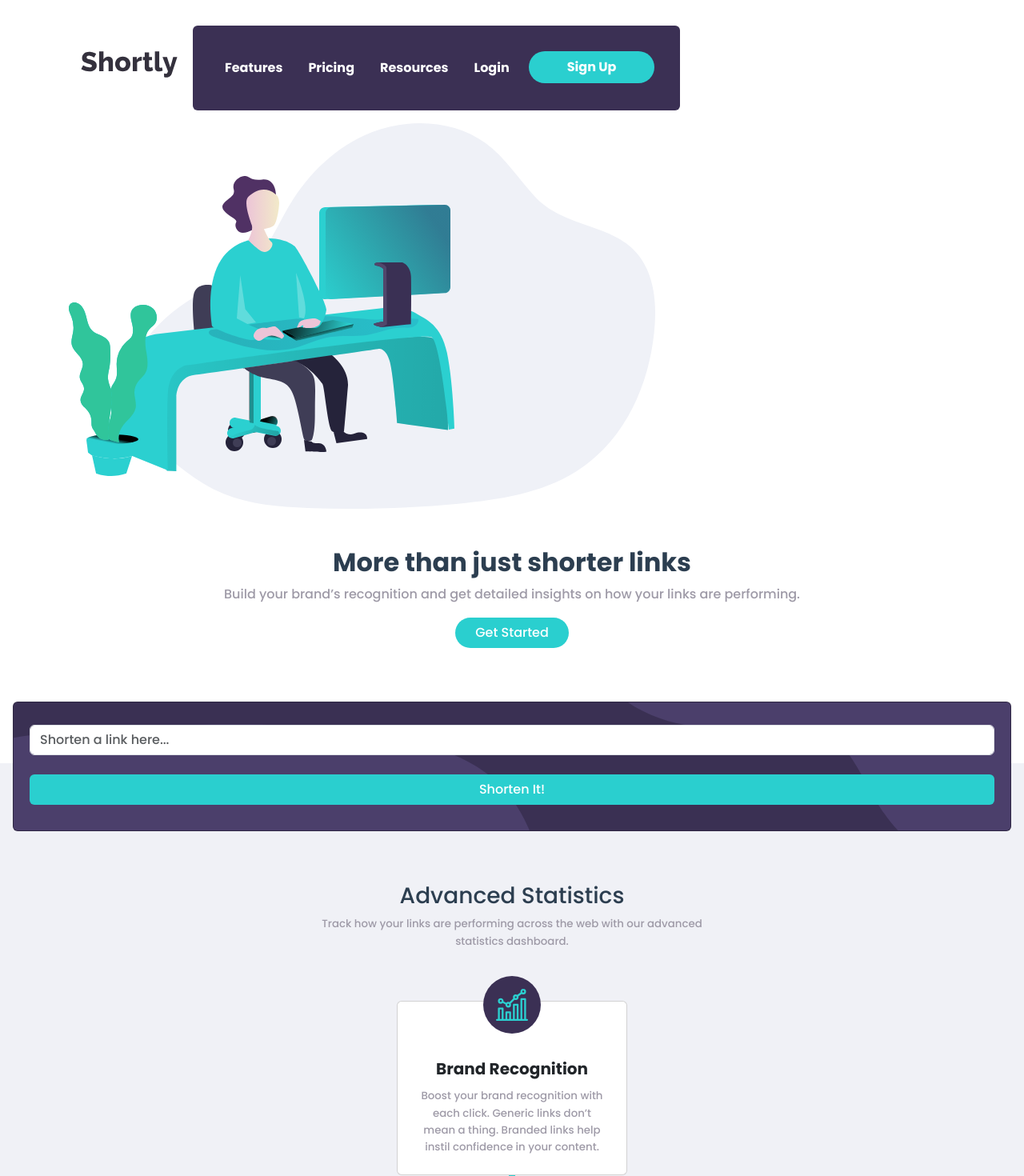
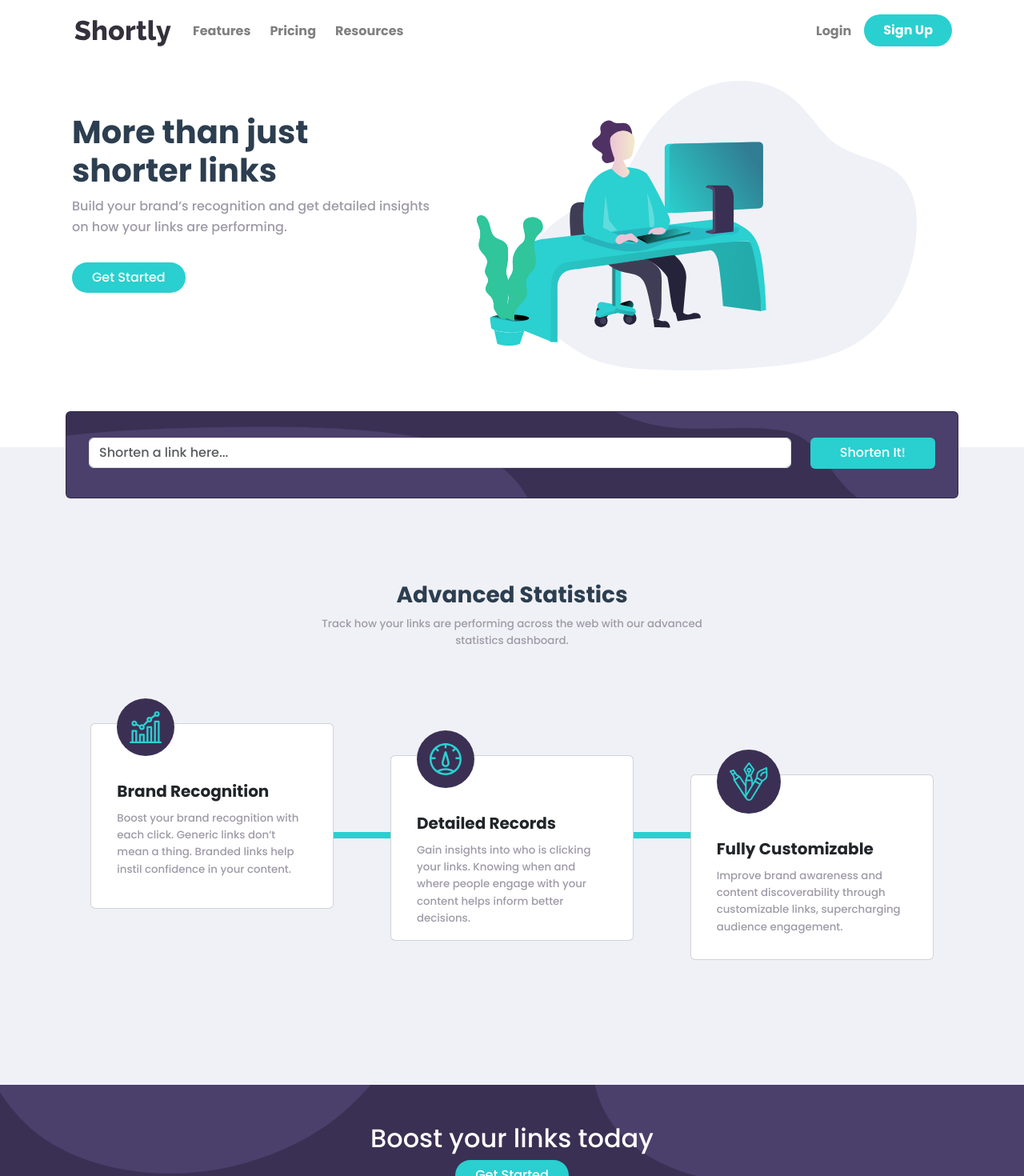
Before and after one commit to isushmoy/shortly, a Vue app: page / in a window 1280 px wide. Shown: the top 1470 px of the page at 80% size. Built offline with nearby package versions, Linux system fonts and the light colour scheme.

Commit message:
Fix the UI for desktop interface

```diff
--- a/src/App.vue
+++ b/src/App.vue
@@ -56,44 +56,62 @@ async function clearItems() {
   <header>
     <!-- <img alt="Vue logo" class="logo" src="./assets/logo.svg" width="125" height="125" /> -->
   </header>
+  <navbar />
 
   <main class="" data-bs-theme="auto">
-    <div class="top container p-3" style="margin-bottom: 5rem;">
-      <navbar />
+    <div
+      class="top container p-3 d-lg-flex flex-row-reverse"
+      style="margin-bottom: 5rem"
+    >
       <img
-        class="img-fluid mt-2"
+        class="img-fluid mt-2 px-5 col-lg-7"
         src="./assets/images/illustration-working.svg"
         alt=""
+        style="position: sticky; left: 0"
       />
-      <h1 class="fw-bolder text-center mt-5">More than just shorter links</h1>
-      <p class="text-center">
+      <div class="head-text mx-auto px-1" style="padding-right: 5rem">
+        <h1
+          class="fs-lg-1 fw-bolder text-center text-lg-start mt-5"
+          style="font-size: 2.5rem"
+        >
+          More than just shorter links
+        </h1>
+        <p class="text-center text-lg-start">
           Build your brand’s recognition and get detailed insights on how your
           links are performing.
         </p>
-      <div class="middle-button d-flex justify-content-center">
-        <button class="btn cyan-button rounded-pill px-4 mb-5">
+        <div
+          class="centered-button d-flex justify-content-center justify-content-lg-start"
+        >
+          <button class="btn cyan-button rounded-pill px-4 mb-5 mt-lg-3">
             Get Started
           </button>
         </div>
       </div>
+    </div>
     <div class="middle p-3">
-      <div class="bg-shorten card mb-3" style="background-color: #3a3053; margin-top: -5.8rem;">
+      <div class="container">
+        <div
+          class="bg-shorten card mb-3"
+          style="background-color: #3a3053; margin-top: -5.8rem"
+        >
           <img
             src="./assets/images/bg-shorten-mobile.svg"
-          class="card-img d-block d-xl-none"
+            class="card-img d-block d-lg-none"
             alt="bg-shorten-mobile"
-          style="max-height: 9.5rem"
+            style="max-height: 9.3rem"
           />
           <img
             src="./assets/images/bg-shorten-desktop.svg"
-          class="card-img d-none d-xl-block"
+            class="card-img d-none d-lg-block"
             alt="bg-shorten-desktop"
-          style="max-height: 10rem"
+            style="max-height: 6.7rem"
           />
           <div class="card-img-overlay p-4">
-          <form action="" class="row px-1 px-sm-2">
+            <form action="" class="row px-1 mt-lg-2">
+              <div class="col-lg-10">
                 <input
-              class="form-control mt-xl-1"
+                  class="form-control"
                   :class="{ 'is-invalid': isInvalid }"
                   v-model="longUrl"
                   type="text"
@@ -101,13 +119,21 @@ async function clearItems() {
                   required
                 />
                 <div class="invalid-feedback">Please add a link</div>
-            <button class="btn cyan-button mt-4" @click.prevent="shortenUrl()">
+              </div>
+              <div class="col-lg-2 row mx-auto">
+                <button
+                  class="btn cyan-button mt-3 mt-lg-0 mb-2"
+                  @click.prevent="shortenUrl()"
+                  style="height: 2.4rem;"
+                >
                   Shorten It!
                 </button>
+              </div>
             </form>
           </div>
         </div>
-      <div class="d-flex justify-content-end">
+      </div>
+      <div class="d-flex justify-content-end container">
         <button
           class="btn cyan-color mb-3"
           v-if="savedUrls.length !== 0"
@@ -121,16 +147,17 @@ async function clearItems() {
         v-for="(url, index) in savedUrls"
         :key="index"
         style="list-style-type: none"
+        class="container"
       >
         <div class="result mb-3">
           <div class="card">
             <div class="card-header">{{ url.longUrl }}</div>
-            <div class="card-body">
+            <div class="card-body d-lg-flex flex-row justify-content-between">
               <a class="card-text cyan-" :href="url.shortUrl" target="_blank">
                 {{ url.shortUrl }}
               </a>
               <button
-                class="btn cyan-button col-12 mt-3"
+                class="btn cyan-button col-auto mt-3 mt-lg-0"
                 @click="copyUrl(url.shortUrl)"
               >
                 Copy
@@ -139,52 +166,53 @@ async function clearItems() {
           </div>
         </div>
       </li>
-      <div class="statistics mt-5 mb-5 d-flex flex-column align-items-center">
-        <h3>Advanced Statistics</h3>
+      <div class="statistics mt-5 mb-5 mb-lg-0 d-flex flex-column align-items-center" style="padding-top: 2.5rem;">
+        <h3 class="fw-bold">Advanced Statistics</h3>
         <p class="text-center" style="max-width: 30rem">
           Track how your links are performing across the web with our advanced
           statistics dashboard.
         </p>
       </div>
-      <div class="statistics d-flex flex-column align-items-center">
       <div
-          class="brand-recognition card text-center d-flex align-items-center"
-          style="width: 18rem"
+        class="statistics container d-flex flex-column align-items-center flex-lg-row justify-content-lg-evenly"
       >
-          <div class="circle" style="margin-top: -2rem">
+        <div
+          class="brand-recognition card text-center text-lg-start d-flex align-items-center align-items-lg-start"
+        >
+          <div class="circle ms-lg-3" style="margin-top: -2rem">
             <img src="./assets/images/icon-brand-recognition.svg" alt="" />
           </div>
           <div class="card-body mb-2">
             <h5 class="card-title">Brand Recognition</h5>
             <p class="card-text">
               Boost your brand recognition with each click. Generic links don’t
-              mean a thing. Branded links help instil confidence in your content.
+              mean a thing. Branded links help instil confidence in your
+              content.
             </p>
           </div>
         </div>
         <div class="vertical-line"></div>
         <div
-          class="detailed-records card text-center d-flex align-items-center"
-          style="width: 18rem"
+          class="detailed-records card text-center text-lg-start d-flex align-items-center align-items-lg-start"
         >
-          <div class="circle" style="margin-top: -2rem">
+          <div class="circle ms-lg-3" style="margin-top: -2rem">
             <img src="./assets/images/icon-detailed-records.svg" alt="" />
           </div>
           <div class="card-body mb-2">
             <h5 class="card-title">Detailed Records</h5>
             <p class="card-text">
               Gain insights into who is clicking your links. Knowing when and
-              where people engage with your content helps inform better decisions.
+              where people engage with your content helps inform better
+              decisions.
             </p>
           </div>
         </div>
         <div class="vertical-line"></div>
         <div
-          class="fully-customizable mb-5 card text-center d-flex align-items-center"
-          style="width: 18rem"
+          class="fully-customizable mb-5 mb-lg-0 card text-center text-lg-start d-flex align-items-center align-items-lg-start"
         >
-          <div class="circle" style="margin-top: -2rem">
-            <img src="./assets/images/icon-fully-customizable.svg" alt="" />
+          <div class="circle ms-lg-3" style="margin-top: -2rem">
+            <img src="./assets/images/icon-fully-customizable.svg" alt=""/>
           </div>
           <div class="card-body mb-2">
             <h5 class="card-title">Fully Customizable</h5>
@@ -197,27 +225,30 @@ async function clearItems() {
       </div>
     </div>
   </main>
-    <div class="boost d-flex flex-column align-items-center justify-content-center">
+  <div
+    class="boost d-flex flex-column align-items-center justify-content-center"
+  >
     <h2 class="mt-5">Boost your links today</h2>
     <button class="btn cyan-button rounded-pill px-4 mb-5">Get Started</button>
   </div>
-    <div class="bottom text-center">
-      <h2 class="pt-5 pb-4 fw-bold">Shortly</h2>
-      <div class="features mb-4">
+  <div class="bottom">
+    <div class="container text-center text-lg-start d-lg-flex justify-content-lg-between p-lg-5">
+      <h2 class="pt-5 pt-lg-3 pe-lg-5 pb-4 fw-bold">Shortly</h2>
+      <div class="features mb-4 p-lg-3">
         <h4 href="">Features</h4>
 
         <a href=""> Link Shortening </a>
         <a href=""> Branded Links </a>
         <a href=""> Analytics </a>
       </div>
-      <div class="resources mb-4">
+      <div class="resources mb-4 pt-lg-3 pe-lg-3">
         <h4>Resources</h4>
 
         <a href=""> Blog </a>
         <a href=""> Developers </a>
         <a href=""> Support </a>
       </div>
-      <div class="company mb-5">
+      <div class="company mb-5 pt-lg-3 pe-lg-3">
         <h4>Company</h4>
 
         <a href=""> About </a>
@@ -225,7 +256,7 @@ async function clearItems() {
         <a href=""> Careers </a>
         <a href=""> Contact </a>
       </div>
-      <div class="social-media">
+      <div class="social-media pt-lg-3">
         <a href="#">
           <i class="fa-brands fa-facebook fa-xl"></i>
         </a>
@@ -240,10 +271,58 @@ async function clearItems() {
         </a>
       </div>
     </div>
-    <footer class="attribution text-center text-secondary p-4" style="background-color: hsl(260, 8%, 14%)">Coded by <a href="#">Sushmoy</a>.</footer>
+  </div>
+  <footer
+    class="attribution text-center text-secondary p-4"
+    style="background-color: hsl(260, 8%, 14%)"
+  >
+    Coded by <a href="#">Sushmoy</a>.
+  </footer>
 </template>
 
 <style scoped>
+@media (min-width: 992px) {
+  .bg-shorten {
+    margin-top: -3.8rem !important;
+  }
+  .vertical-line {
+    border: 0.3rem hsl(180, 66%, 49%) solid !important;
+    transform: rotate(90deg);
+    height: 37rem !important;
+  }
+  .statistics{
+    margin-top: -5rem;
+  }
+  .statistics .card{
+    width: 20rem !important;
+    height: 14.5rem;
+    z-index: 1000;
+  }
+
+  .brand-recognition{
+    margin-top: -3rem;
+  }
+  .detailed-records{
+    margin-top: 2rem;
+  }
+  .fully-customizable{
+    margin-top: 5rem;
+  }
+  /* .bottom{
+    display: flex;
+    flex-direction: row;
+    align-items: start;
+    padding: 2rem;
+
+  } */
+
+}
+
+.statistics .card{
+    width: 19rem !important;
+    height: 14.5rem;
+    z-index: 1000;
+  }
 
 /* copied function
 .copied{
@@ -252,12 +331,12 @@ async function clearItems() {
 
 :style="{ backgroundColor: copiedIndex === index ? 'hsl(257, 27%, 26%)' : 'hsl(180, 66%, 49%)' }" */
 
-h1{
+/* h1{
   font-size: 2rem;
-}
+} */
 
 /* statistics */
-.statistics .card-title{
+.statistics .card-title {
   margin-top: -1rem;
   font-weight: 700;
   margin-bottom: 0.7rem;
@@ -268,16 +347,16 @@ h1{
 }
 
 .statistics .card {
-  padding: 0 0.5rem;
+  padding: 0 1rem;
 }
 
-.middle{
+.middle {
   background-color: #f0f1f6;
   /* padding: 4rem; */
 }
 
 /* social media */
-.social-media a{
+.social-media a {
   width: max-content;
   display: inline-block !important;
 }
@@ -289,44 +368,45 @@ h1{
   background-color: #3a3053;
   color: white;
 }
-.vertical-line{
+.vertical-line {
   border: 0.3rem hsl(180, 66%, 49%) solid;
   height: 5rem;
 }
 
 /* bottom */
-.bottom, .bottom h4{
+.bottom,
+.bottom h4 {
   background-color: hsl(260, 8%, 14%);
   color: #fff;
   font-size: 1rem;
 }
-.bottom a{
+.bottom a {
   color: hsl(257, 7%, 63%);
   display: block;
 }
-.bottom i{
+.bottom i {
   margin: 0.7rem;
 }
 
 /* colors */
 
-p{
+p {
   color: hsl(257, 7%, 63%);
 }
-.grayish-violet{
+.grayish-violet {
   background-color: hsl(255, 11%, 22%);
 }
-.cyan-color{
+.cyan-color {
   color: hsl(180, 66%, 49%);
 }
-.cyan-color:hover{
+.cyan-color:hover {
   color: hsl(180, 66%, 39%);
 }
 .cyan-button {
   background-color: hsl(180, 66%, 49%);
   color: white;
 }
-.cyan-button:hover{
+.cyan-button:hover {
   background-color: hsl(180, 66%, 39%);
 }
 .cyan-button:active {
--- a/src/components/nav.vue
+++ b/src/components/nav.vue
@@ -1,33 +1,50 @@
-<script setup>
-</script>
+<script setup></script>
 
 <template>
   <nav class="navbar navbar-expand-lg">
-      <div class="container-fluid">
-        <a href="#">
-          <img class="navbar-brand" src="../assets/images/logo.svg" alt="logo">
+    <div class="container">
+      <a href="#" class="col-auto navbar-brand ms-2">
+        <img class="" src="../assets/images/logo.svg" alt="logo" />
       </a>
-        <!-- <a class="navbar-brand" href="#">Shortly</a> -->
-        <button class="navbar-toggler" type="button" data-bs-toggle="collapse" data-bs-target="#navbarSupportedContent" aria-controls="navbarSupportedContent" aria-expanded="true" aria-label="Toggle navigation">
+      <button
+        class="navbar-toggler"
+        type="button"
+        data-bs-toggle="collapse"
+        data-bs-target="#navbarSupportedContent"
+        aria-controls="navbarSupportedContent"
+        aria-expanded="false"
+        aria-label="Toggle navigation" style="border: none;"
+      >
         <span class="navbar-toggler-icon"></span>
       </button>
-        <div class="navbar-collapse collapse hide mt-2" id="navbarSupportedContent" style="">
-          <ul class="navbar-nav bg-body-secondary rounded text-center p-4 me-auto mb-2 mb-lg-0 ">
-            <li class="nav-item">
+      <div class="collapse hide navbar-collapse" id="navbarSupportedContent">
+        <ul class="navbar-nav me-auto mb-2 mb-lg-0">
+          <li class="nav-item ">
             <a class="nav-link active" aria-current="page" href="#">Features</a>
           </li>
           <li class="nav-item">
             <a class="nav-link active" aria-current="page" href="#">Pricing</a>
           </li>
           <li class="nav-item">
-              <a class="nav-link active" aria-current="page" href="#">Resources</a>
+            <a class="nav-link active" aria-current="page" href="#"
+              >Resources</a
+            >
           </li>
-            <hr style="color: white;">
+          <hr style="color: white" />
+        </ul>
+        <ul class="navbar-nav bottom-ul me-2 mb-2 mb-lg-0">
           <li class="nav-item">
             <a class="nav-link active" aria-current="page" href="#">Login</a>
           </li>
           <li class="nav-item mx-auto">
-              <button class="nav-link active cyan-button btn rounded-pill px-5" aria-current="page" href="#">Sign Up</button>
+            <button
+              class="nav-link active cyan-button btn rounded-pill px-md-4 py-md-2 px-5 fw-bold"
+              aria-current="page"
+              href="#"
+              style="color: #fff"
+            >
+              Sign Up
+            </button>
           </li>
         </ul>
       </div>
@@ -36,21 +53,19 @@
 </template>
 
 <style scoped>
-.navbar-brand{
+.navbar-brand {
   font-size: 2rem;
   font-weight: 700;
 }
-.navbar-nav {
-  background-color: hsl(257, 27%, 26%) !important;
+
+.nav-link:not(button) {
+  margin-right: 0.5rem;
+  color: gray !important;
+  font-weight: 600;
 }
-.nav-link{
-  margin: 0.5rem;
-  color: white !important;
-  font-size: 1rem;
-  font-weight: 700;
-}
-.cyan-button{
+.cyan-button {
   background-color: hsl(180, 66%, 49%);
+  /* padding: 0.4rem; */
 }
 /* .cyan-button:active {
   background-color: hsl(257, 27%, 26%);
@@ -59,4 +74,22 @@
   background-color: hsl(180, 66%, 39%);
 }
 
+@media (max-width: 62rem){
+  .navbar-collapse {
+  background-color: hsl(257, 27%, 26%) !important;
+  text-align: center;
+  border-radius: 0.5rem;
+  padding: 2rem;
+  margin: 1rem;
+  }
+.navbar .nav-link {
+  color: #fff !important;
+}
+.bottom-ul .nav-link:not(button){
+  margin-bottom: 0.5rem;
+}
+/* .bottom-ul .nav-item button{
+  padding-right: 10rem;
+} */
+}
 </style>
```
Lines whose indentation alone changed are shown as unchanged.
